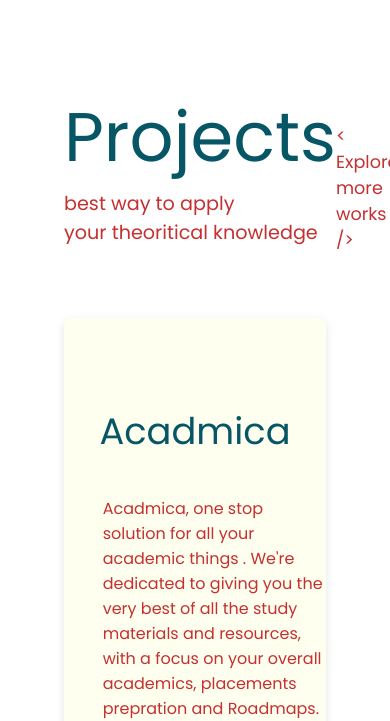
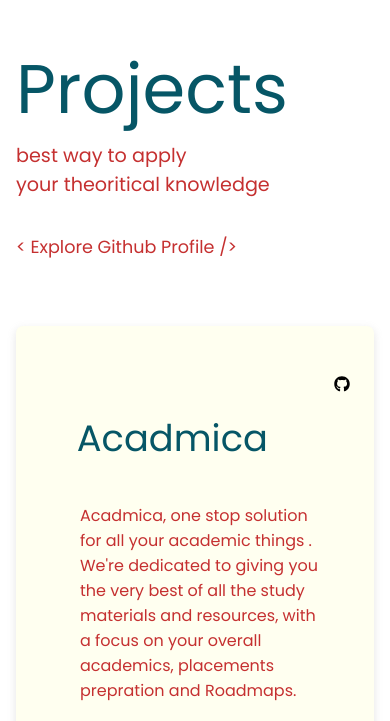
Before and after one commit to tier3guy/portfolio-next, a Next.js app: page / in a window 390 px wide. Shown: the part 2890-3611 px from the top of the page. Built offline with nearby package versions, Linux system fonts and the light colour scheme; a web font is replaced by a local one.

Commit message:
Adding responsiveness to projects

```diff
--- a/Components/projects.js
+++ b/Components/projects.js
@@ -1,12 +1,15 @@
 import React from 'react';
-import {Box, Text, Spacer, Flex} from '@chakra-ui/react';
+import {Box, Text, Spacer, Flex, useMediaQuery} from '@chakra-ui/react';
 import Card from './card';
-import styles from '../styles/Card.module.css';
+import styles from '../styles/Projects.module.css';
 
 const projects = () => {
+
+  const [isMobile] = useMediaQuery("(max-width: 600px)");
+
   return (
-    <Box minH='100vh' width='100vw' bgColor='whiteAlpha.300' pt='8em' p='4em'>
-      <Flex>
+    <Box bgColor='whiteAlpha.300' className={styles.container}>
+      <Flex style={styles.Responsive} direction={isMobile? 'column' : 'row'}>
 
         <Box>
           <Text fontSize='4.3em' mb='0' style={{color: '#065666'}}>Projects</Text>
@@ -14,7 +17,7 @@ const projects = () => {
           <Text fontSize='1.2em' style={{color: '#C53030'}} m='0'>your theoritical knowledge</Text>
         </Box>
         <Spacer/>
-        <a href={"https://github.com/tier3guy"} className={styles.anchor}><Text fontSize='1.1em' style={{color: '#C53030'}} mt='6em'> {'<'} Explore more works {'/>'} </Text></a>
+        <a href={"https://github.com/tier3guy"} className={styles.anchor}><Text fontSize='1.1em' style={{color: '#C53030'}} mt={isMobile? '2em' : '6em'}> {'<'} Explore Github Profile {'/>'} </Text></a>
 
       </Flex>
 
--- /dev/null
+++ b/styles/Projects.module.css
@@ -0,0 +1,15 @@
+.anchor{
+  text-decoration: none;
+}
+
+.container{
+  width: 100vw;
+  min-height: 100vh;
+  padding: 4em;
+}
+
+@media only screen and (max-width: 600px) {
+  .container{
+    padding: 1em;
+  }
+}
```
